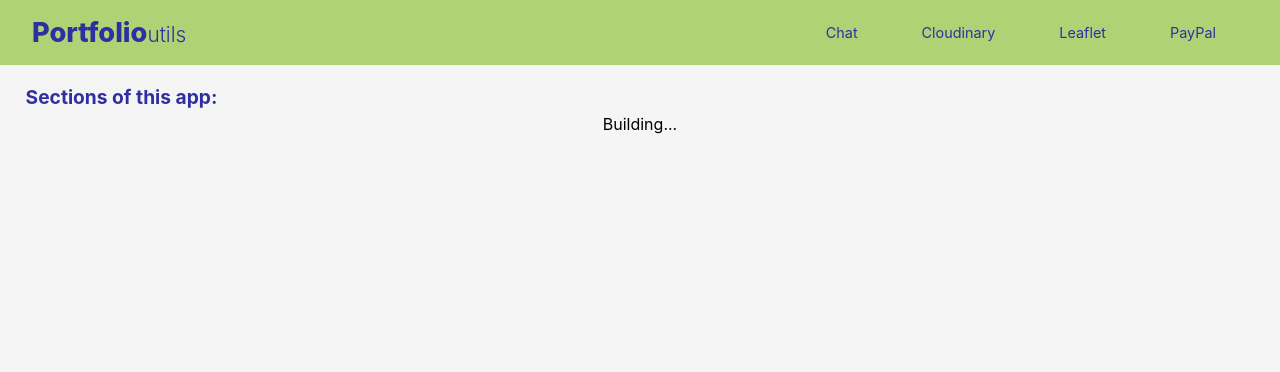
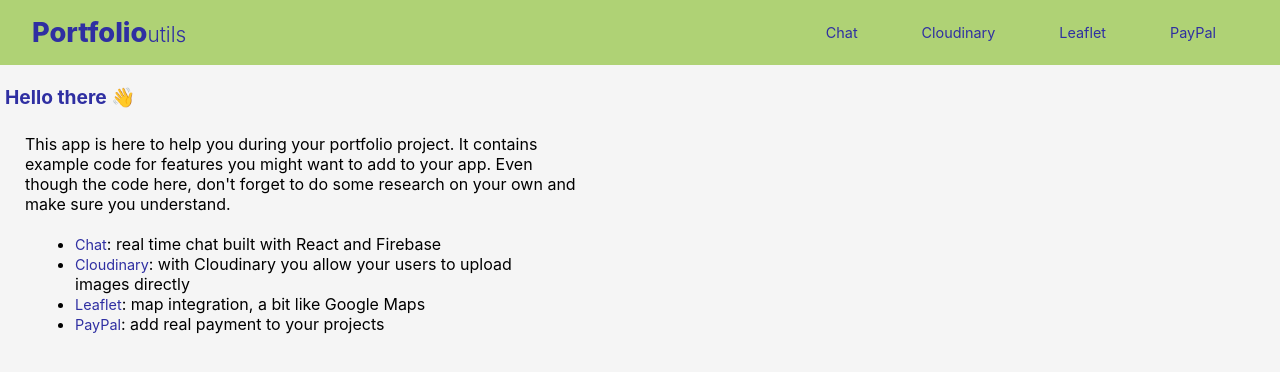
Before and after one commit to karlaevelize/portfolio-utils, a React (Create React App) app: page / in a window 1280 px wide. Shown: the top 372 px of the page. Built offline with nearby package versions, Linux system fonts and the light colour scheme.

Commit message:
Added homepage, rearranged data

```diff
--- a/src/components/Navigation.js
+++ b/src/components/Navigation.js
@@ -1,16 +1,11 @@
 import styled from "styled-components"
 import { useState } from "react"
 import { Link } from "react-router-dom"
+import { navbarItems } from "../data/data"
 
 export default function Navigation(){
 
   const [ open, setOpen ] = useState(false)
-  const [ items, setItems ] = useState([
-    { path: "/chat", title: "Chat" },
-    { path: "/cloudinary", title: "Cloudinary" },
-    { path: "/leaflet", title: "Leaflet" },
-    { path: "/paypal", title: "PayPal" }
-  ])
 
   return(
     <Nav>
@@ -23,7 +18,7 @@ export default function Navigation(){
         <span/>
       </Hamburger>
       <Menu open={open}>
-        {items.map(item => <MenuLink key={item.path}onClick={() => setOpen(!open)} to={item.path}>{item.title}</MenuLink>)}
+        {navbarItems.map(item => <MenuLink key={item.path}onClick={() => setOpen(!open)} to={item.path}>{item.title}</MenuLink>)}
       </Menu>
     </Nav>
   )
--- a/src/data/data.js
+++ b/src/data/data.js
@@ -1,3 +1,10 @@
+export const navbarItems = [
+  { path: "/chat", title: "Chat", description: "real time chat built with React and Firebase" },
+  { path: "/cloudinary", title: "Cloudinary", description: "with Cloudinary you allow your users to upload images directly" },
+  { path: "/leaflet", title: "Leaflet", description: "map integration, a bit like Google Maps" },
+  { path: "/paypal", title: "PayPal", description: "add real payment to your projects" }
+]
+
 export const amsterdamMuseums = [
   {
     name: "Nemo",
--- a/src/pages/Homepage.js
+++ b/src/pages/Homepage.js
@@ -1,11 +1,30 @@
 import { Title } from "../styled/Title.style"
+import { Link } from "react-router-dom"
+import { navbarItems } from "../data/data"
+import styled from "styled-components"
 
 export default function Homepage(){
 
   return(
-    <>
-      <Title style={{textAlign: "left", marginLeft: "2%"}}>Sections of this app:</Title>
-      Building...
-    </>
+    <div style={{ borderRadius: 20, maxWidth: 600, marginLeft: 5, textAlign: "left" }}>
+      <Title style={{textAlign: "left"}}>Hello there 👋 </Title>
+      <p style={{ margin: 20, textAlign: "left" }} >This app is here to help you during your portfolio project. It contains example code for features you might want to add to your app. Even though the code here, don't forget to do some research on your own and make sure you understand.</p>
+      <ul style={{ margin: "10px 70px" }}>
+        {navbarItems.map(item => <li style={{ textAlign: "left" }}><LinkWord to={item.path}>{item.title}</LinkWord>: {item.description}</li>)}
+      </ul>
+    </div>
   )
 }
+
+const LinkWord = styled(Link)`
+  cursor: pointer;
+  text-align: center;
+  text-decoration: none;
+  color: #2F2FA2;
+  transition: all 0.3s ease-in;
+  font-size: 0.9rem;
+
+  &:hover {
+    color: blue;
+  }
+`
```
